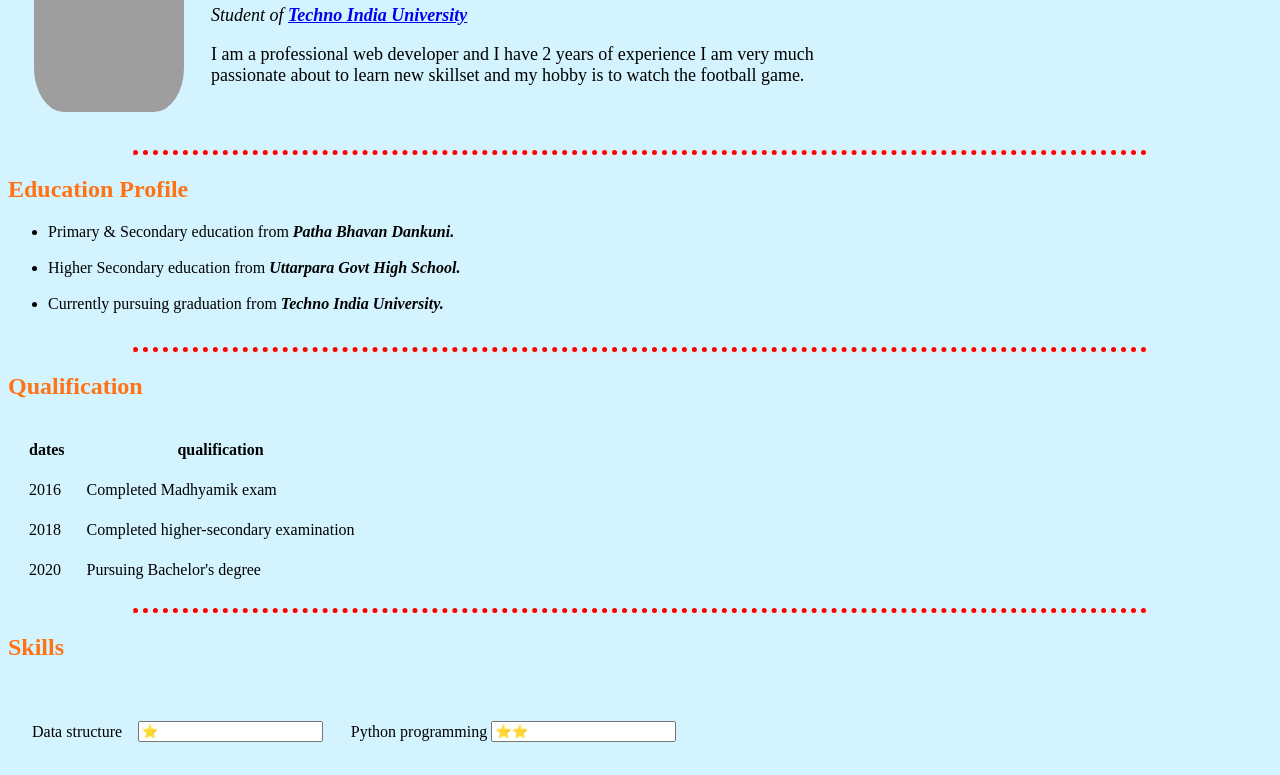
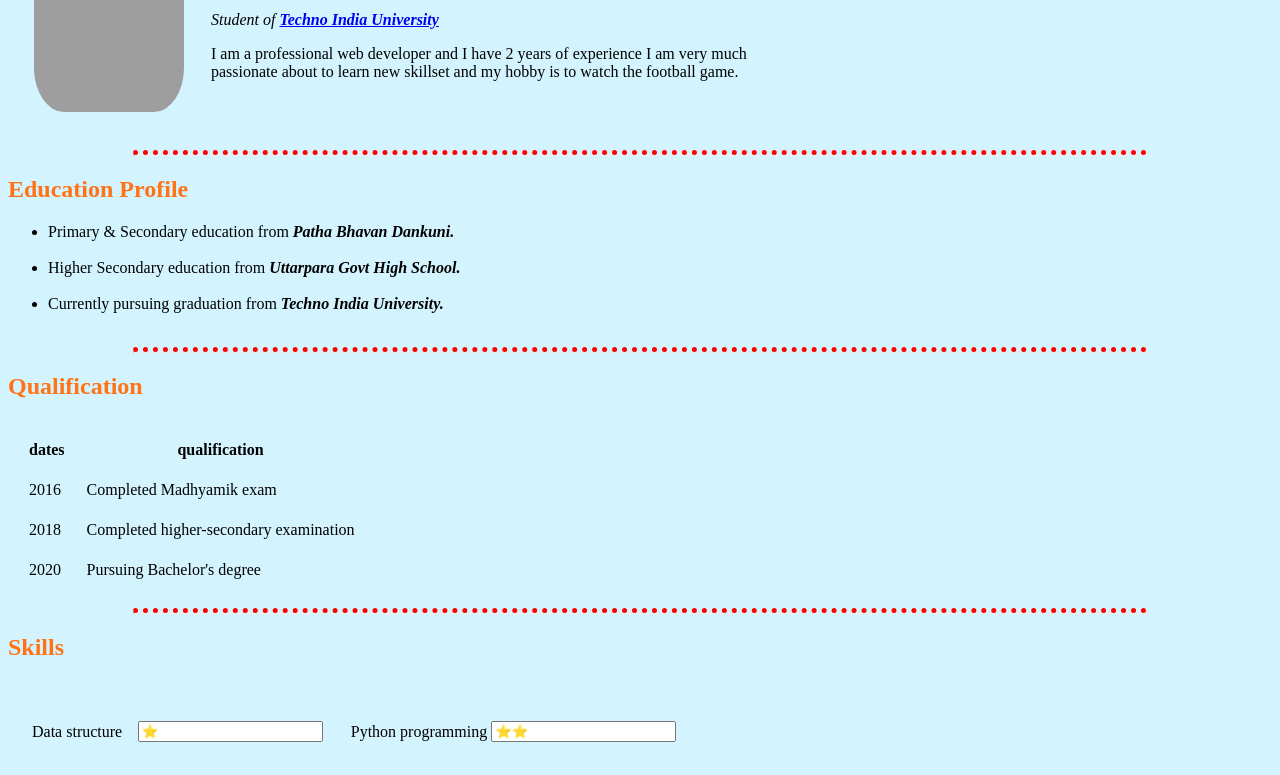
Before and after one commit to soumyadri/CV, a plain HTML site: page index.html in a window 1280 px wide. Shown: the part 142-917 px from the top of the page. Drawn offline with Linux system fonts and the light colour scheme; grey boxes are pictures that could not be loaded.

Commit message:
Update style.css

```diff
--- a/style.css
+++ b/style.css
@@ -21,9 +21,6 @@ h3 {
 .font{
   font-size: 40px;
 }
-.font1/*one class use two times for grouping*/{
-  font-size: 18px;
-}
 
 hr /*selector*/{
   width: 80%;
```
